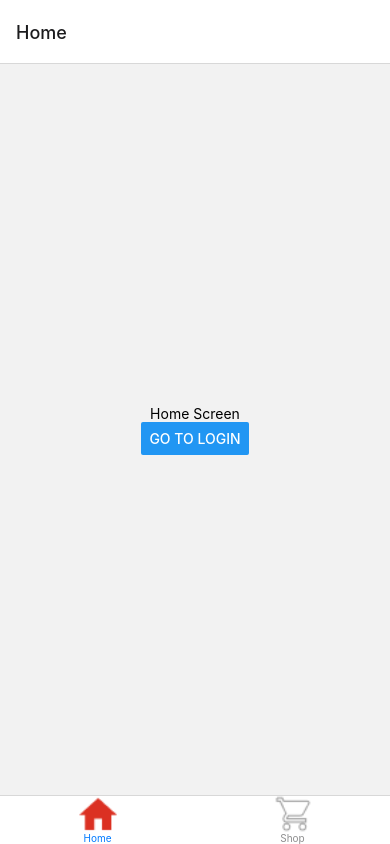
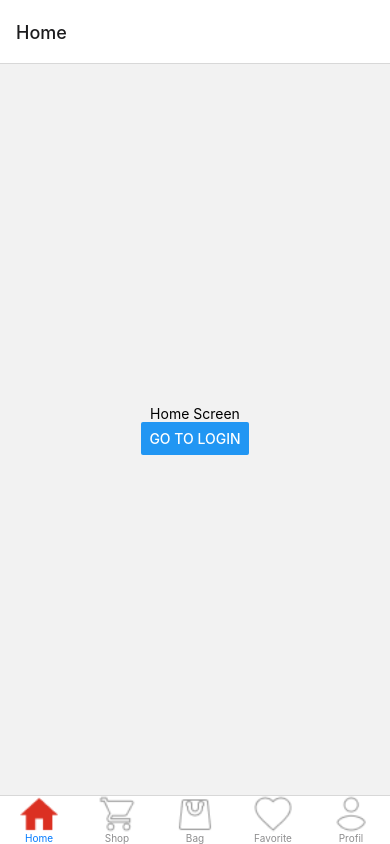
Before and after one commit to NurAlam19/105841103621-Alam-LabWeb, a React Native app: screen / in a window 390 px wide. Built offline with nearby package versions, Linux system fonts and the light colour scheme.

Commit message:
Navigation & Taskbar Tugas

```diff
--- a/App.js
+++ b/App.js
@@ -8,7 +8,12 @@ import HomeAktif from './assets/icon/home-activated.png';
 import HomeInaktif from './assets/icon/home-inactive.png';
 import ShopAktif from './assets/icon/shop-activated.png';
 import ShopInaktif from './assets/icon/shop-inactive.png';
-
+import BagAktif from './assets/icon/bag-activated.png';
+import BagInaktif from './assets/icon/bag-inactive.png';
+import FavoriteAktif from './assets/icon/favorites-activated.png';
+import FavoriteInaktif from './assets/icon/favorites-inactive.png';
+import ProfilAktif from './assets/icon/profil-activated.png';
+import ProfilInaktif from './assets/icon/profil-inactive.png';
 
 const Tab = createBottomTabNavigator();
 function MyTabs() {
@@ -38,7 +43,42 @@ function MyTabs() {
           ),
         }}
       />
-
+      <Tab.Screen
+        name="Bag"
+        component={HomeScreen}
+        options={{
+          headerShown: false, tabBarIcon: ({ focused }) => (
+            <Image
+              source={focused ? BagAktif : BagInaktif}
+              style={{ width: 40, height: 40 }}
+            />
+          ),
+        }}
+      />
+      <Tab.Screen
+        name="Favorite"
+        component={HomeScreen}
+        options={{
+          headerShown: false, tabBarIcon: ({ focused }) => (
+            <Image
+              source={focused ? FavoriteAktif : FavoriteInaktif}
+              style={{ width: 40, height: 40 }}
+            />
+          ),
+        }}
+      />
+      <Tab.Screen
+        name="Profil"
+        component={HomeScreen}
+        options={{
+          headerShown: false, tabBarIcon: ({ focused }) => (
+            <Image
+              source={focused ? ProfilAktif : ProfilInaktif}
+              style={{ width: 40, height: 40 }}
+            />
+          ),
+        }}
+      />
     </Tab.Navigator>
   );
 }
```
